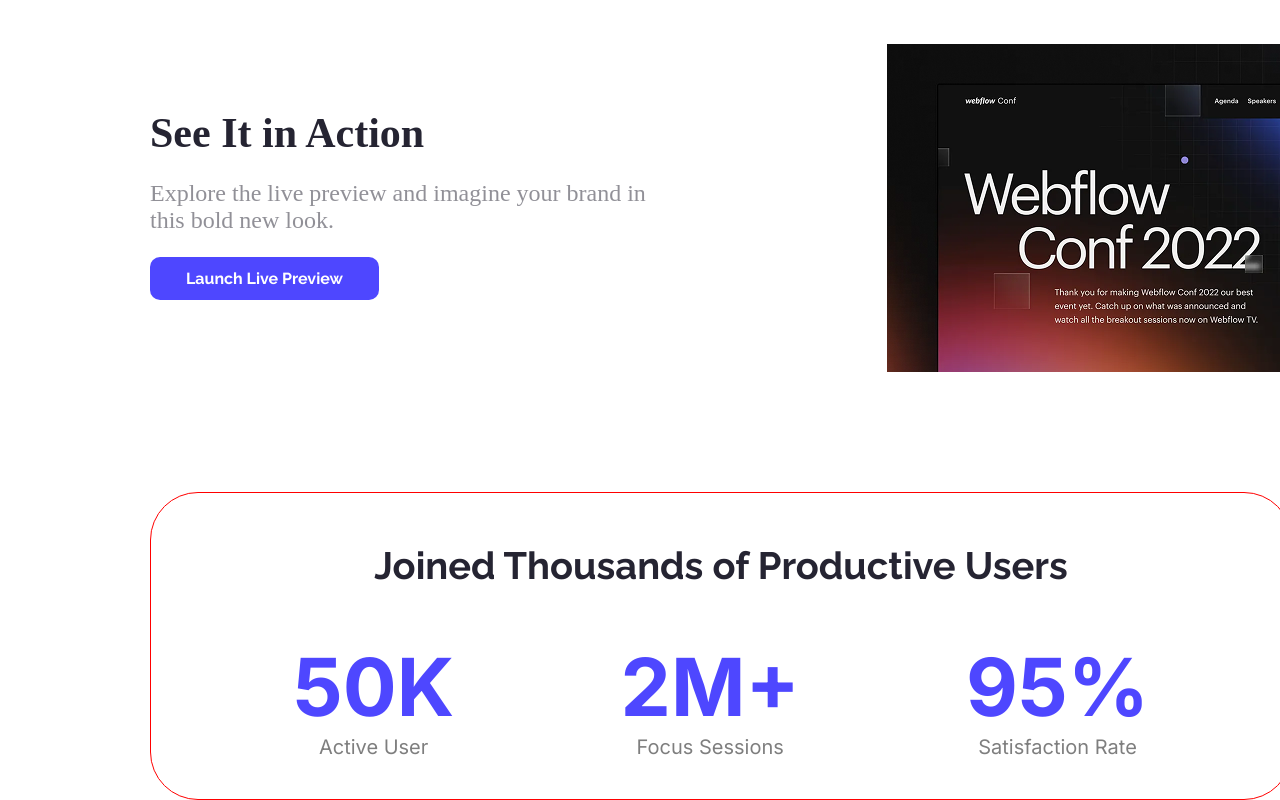
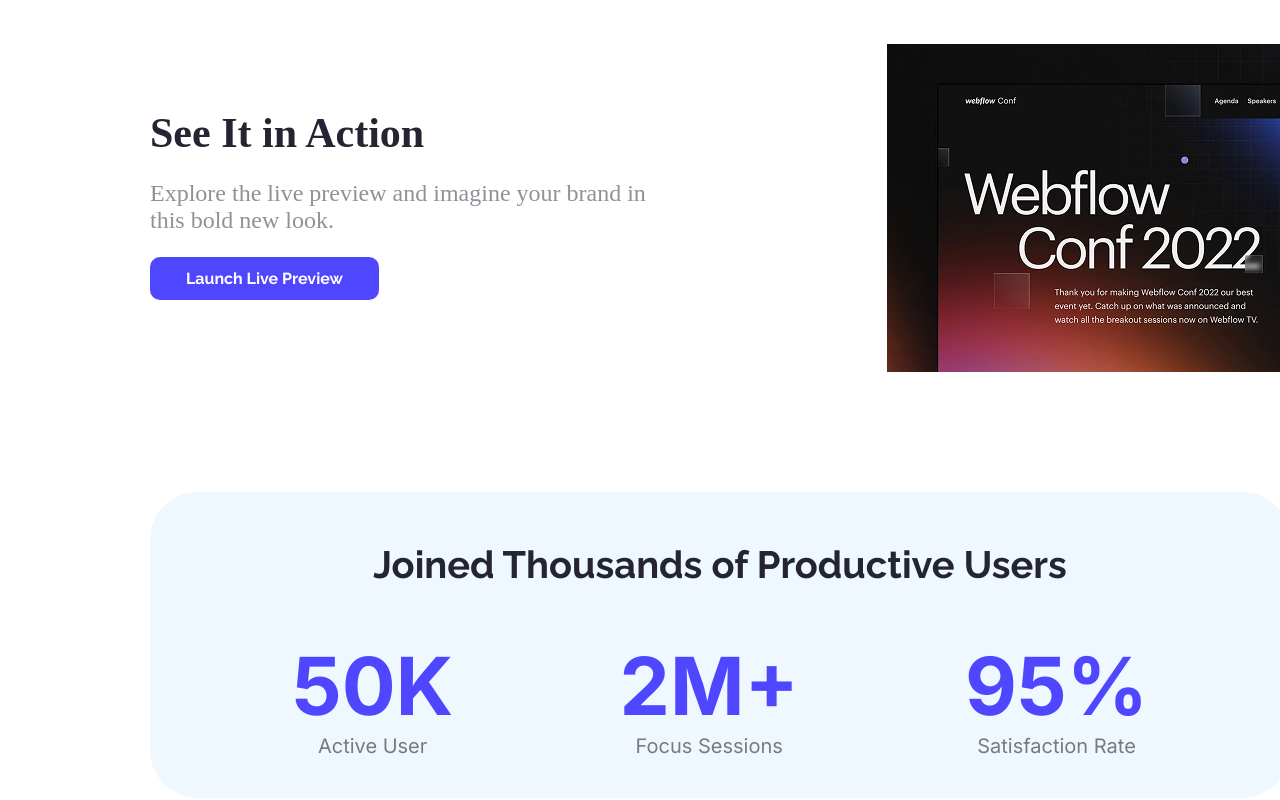
Before and after one commit to skghosh87/Assignment-B12A01-001, a plain HTML site: page index.html in a window 1280 px wide. Shown: the part 756-1556 px from the top of the page. Drawn offline with Linux system fonts and the light colour scheme.

Commit message:
Finaly Added background color of productive user

```diff
--- a/Styles/styles.css
+++ b/Styles/styles.css
@@ -20,6 +20,7 @@
 /* body */
 body{
     max-width: 1440;
+
 }
 
 /* nav styles */
@@ -137,9 +138,11 @@ color: #252432;
 .productive_user{
     width: 1140px;
     height: 306px;
-    border: 1px solid red;
     margin: 0px 150px;
     border-radius: 48px;
+    /* border: 1px solid red; */
+  background-color: aliceblue;
+
 }
 .pro_head{
     font-size: 80px;
```
